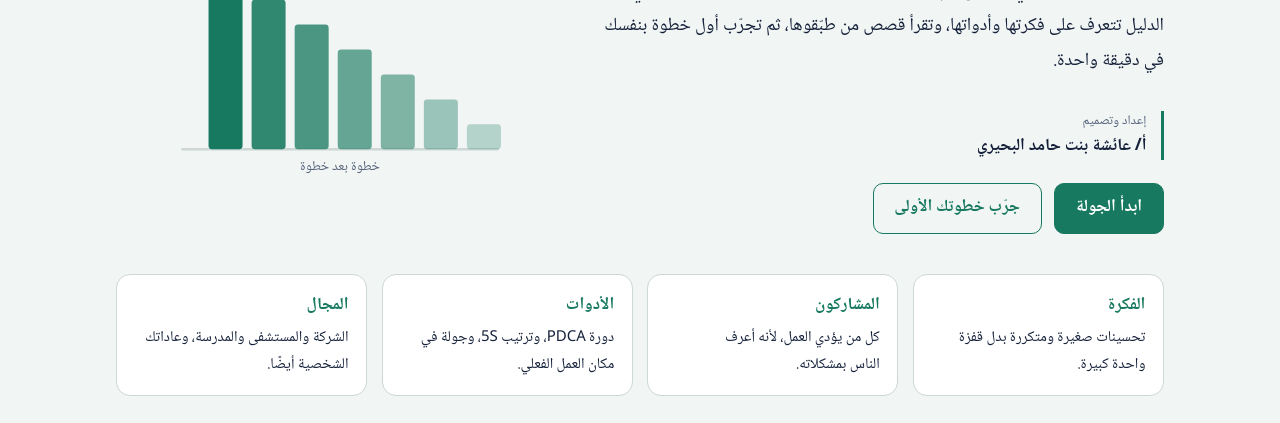
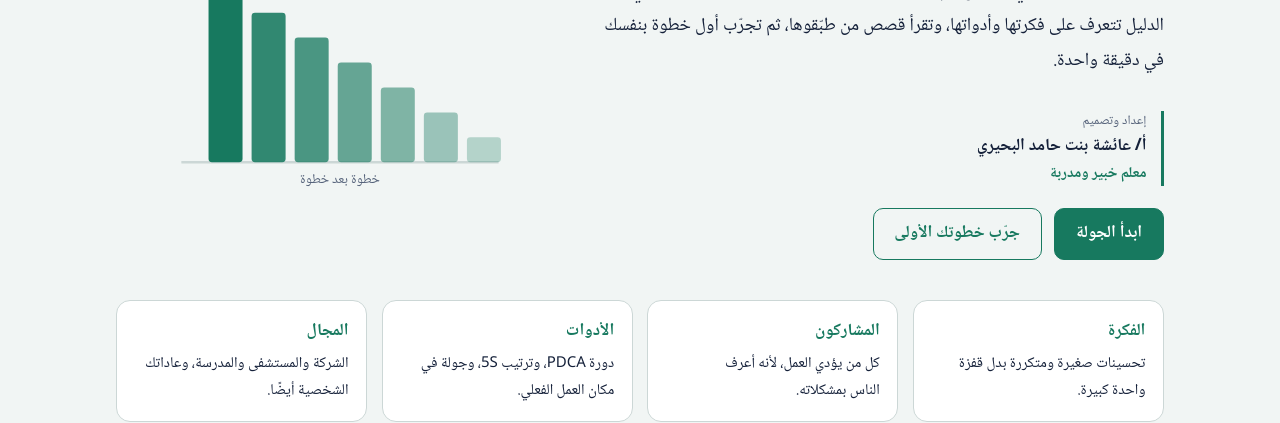
Before and after one commit to Hemah2030/kaizen-guide, a plain HTML site: page index.html in a window 1280 px wide. Shown: the part 402-825 px from the top of the page. Drawn offline with Linux system fonts and the light colour scheme.

Commit message:
Add job title under author name
Co-Authored-By: Claude Sonnet 5.5 <noreply@anthropic.com>
Claude-Session: https://claude.ai/code/session_01JJprqgq3i1G3gbzhyVY6ry

```diff
--- a/index.html
+++ b/index.html
@@ -108,6 +108,7 @@ section[id]{scroll-margin-top:calc(3.4rem + env(safe-area-inset-top,0px))}
 .byline{display:inline-flex;flex-direction:column;gap:.1rem;margin-bottom:1.4rem;padding-inline-start:.9rem;border-inline-start:3px solid var(--accent);line-height:1.6}
 .byline small{font-size:var(--t-xs);color:var(--muted)}
 .byline strong{font-family:var(--font-display);font-size:var(--t-md);font-weight:700}
+.byline .role{font-size:var(--t-sm);color:var(--accent);font-weight:600}
 .quick b{display:block;font-family:var(--font-display);color:var(--accent);font-size:var(--t-md);margin-bottom:.2rem}
 
 /* cards & grids */
@@ -314,7 +315,7 @@ footer{padding-block:2rem 3rem;border-top:1px solid var(--line);font-size:var(--
         <span class="eyebrow">دليل عملي للتحسين المستمر</span>
         <h1 id="h-hero">الكايزن: التغيير الكبير يبدأ بخطوة صغيرة</h1>
         <p class="lead">فلسفة يابانية وُلدت في المصانع، ثم انتقلت إلى المستشفيات والمدارس والبيوت. في هذا الدليل تتعرف على فكرتها وأدواتها، وتقرأ قصص من طبّقوها، ثم تجرّب أول خطوة بنفسك في دقيقة واحدة.</p>
-        <p class="byline"><small>إعداد وتصميم</small><strong>أ/ عائشة بنت حامد البحيري</strong></p>
+        <p class="byline"><small>إعداد وتصميم</small><strong>أ/ عائشة بنت حامد البحيري</strong><span class="role">معلم خبير ومدربة</span></p>
         <div class="row">
           <a class="btn" href="#concept">ابدأ الجولة</a>
           <a class="btn btn--ghost" href="#personal">جرّب خطوتك الأولى</a>
@@ -871,7 +872,7 @@ footer{padding-block:2rem 3rem;border-top:1px solid var(--line);font-size:var(--
 </main>
 
 <footer>
-  <div class="wrap"><strong>إعداد وتصميم: أ/ عائشة بنت حامد البحيري</strong><br>دليل الكايزن · آخر تحديث 22 أكتوبر 2026. المحتوى تعليمي ويلخّص مصادر منشورة.</div>
+  <div class="wrap"><strong>إعداد وتصميم: أ/ عائشة بنت حامد البحيري</strong><br>معلم خبير ومدربة<br>دليل الكايزن · آخر تحديث 22 أكتوبر 2026. المحتوى تعليمي ويلخّص مصادر منشورة.</div>
 </footer>
 
 </div>
```
